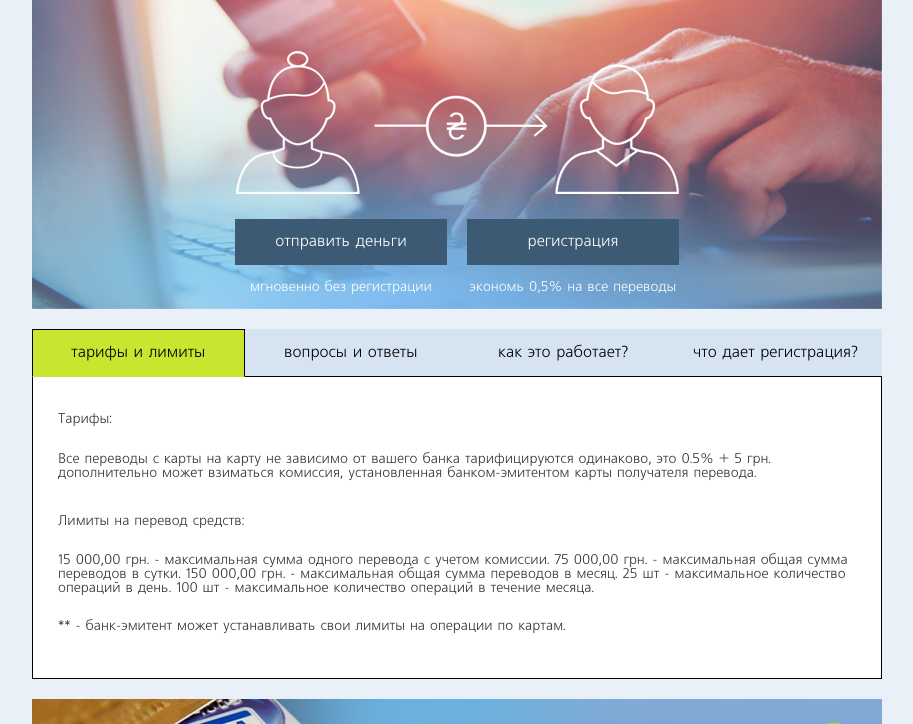
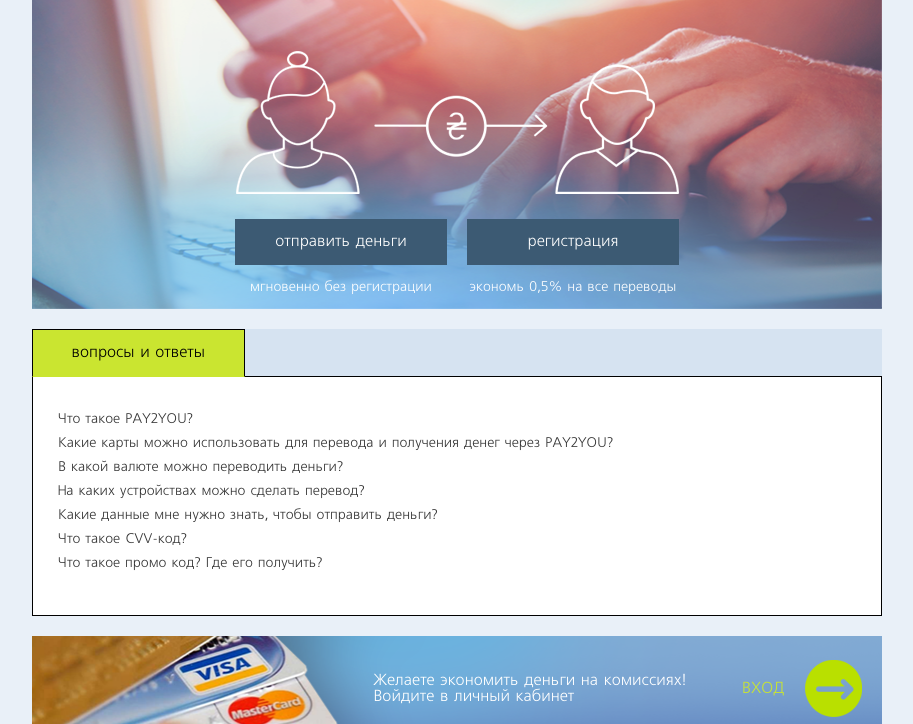
Before and after one commit to kshutashvili/k2k, a Django app: page / in a window 1280 px wide. Shown: the part 136-860 px from the top of the page, without its empty margins (183-1096 px from the left). Run offline with Django 3.2, Linux system fonts and the light colour scheme; data that the repository does not hold is empty; parts of the project's set-up code (start-up, migrations or seed data) failed here and were passed over; some libraries are stand-ins or nearby versions; some web fonts are replaced.

Commit message:
Add flatpages and landing tabs

```diff
--- /dev/null
+++ b/info/models.py
@@ -0,0 +1,53 @@
+# -*- coding: utf-8 -*-
+from __future__ import unicode_literals
+
+from django.db import models
+from django.core.urlresolvers import reverse
+
+
+class Flatpage(models.Model):
+    class Meta:
+        verbose_name = 'Информационная страница'
+        verbose_name_plural = 'Информационные страницы'
+
+    def __unicode__(self):
+        return self.title
+
+    slug = models.SlugField(primary_key=True)
+    title = models.CharField('Заголовок', max_length=140)
+    content = models.TextField('Содержание')
+    is_draft = models.BooleanField('Черновик', default=False)
+
+    def get_absolute_url(self):
+        return reverse('flatpage', args=(self.slug,))
+
+
+class LandingTabManager(models.Manager):
+    def actual(self, *args, **kwargs):
+        kwargs['content__is_draft'] = False
+        return self.exclude(content=None).filter(**kwargs)
+
+    def free_tab(self):
+        curr = self.aggregate(models.Max('order'))['order__max']
+        try:
+            return curr + 1
+        except TypeError:
+            return 1
+
+
+class LandingTab(models.Model):
+    class Meta:
+        verbose_name = 'Вкладка на лендинге'
+        verbose_name_plural = 'Вкладки на лендинге'
+        ordering = ('order',)
+
+    def __unicode__(self):
+        return 'Вкладка %i' % self.order
+
+    objects = LandingTabManager()
+
+    order = models.IntegerField('Порядок', default=objects.free_tab,
+                                unique=True)
+    content = models.OneToOneField(Flatpage, verbose_name='Страница',
+                                   limit_choices_to={'is_draft': False},
+                                   blank=True, null=True)
--- /dev/null
+++ b/info/templates/info/flatpage.html
@@ -0,0 +1,6 @@
+{% extends 'main/base.html' %}
+{% block title %}{{ page.title }} | {{ block.super }}{% endblock %}
+{% block content %}
+<h1>{{ page.title }}</h1>
+{{ page.content|linebreaks }}
+{% endblock %}
--- /dev/null
+++ b/info/urls.py
@@ -0,0 +1,8 @@
+from django.conf.urls import url
+
+from info import views
+
+
+urlpatterns = [
+    url(r'^(?P<slug>[\w\d][-\w\d]*)/$', views.flatpage, name='flatpage'),
+]
--- a/katuka/settings.py
+++ b/katuka/settings.py
@@ -40,6 +40,7 @@ INSTALLED_APPS = [
     'main',
     'users',
     'finance',
+    'info',
 ]
 
 MIDDLEWARE = [
--- a/katuka/urls.py
+++ b/katuka/urls.py
@@ -20,5 +20,6 @@ urlpatterns = [
     url(r'^', include('main.urls')),
     url(r'^', include('finance.urls')),
     url(r'^users/', include('users.urls')),
+    url(r'^info/', include(('info.urls'))),
     url(r'^admin/', admin.site.urls),
 ]
--- a/main/templates/main/base.html
+++ b/main/templates/main/base.html
@@ -2,7 +2,7 @@
 <!DOCTYPE html>
 <html>
 <head>
-	<title>K2K переводы</title>
+	<title>{% block title %}K2K переводы{% endblock %}</title>
 	<meta http-equiv="Content-Type" content="text/html" charset="utf-8">
 	<meta name="viewport" content="width=device-width, initial-scale=1, maximum-scale=1, user-scalable=no">
 	<link rel="stylesheet" type="text/css" href="{% static 'css/styles.css' %}">
--- a/main/templates/main/landing.html
+++ b/main/templates/main/landing.html
@@ -21,36 +21,19 @@
 
 		<div id="info-tabs" class="hidden-xs col-md-12 m-t-20">
 			<ul class="nav nav-tabs" role="tablist">
-				<li role="presentation" class="active"><a href="#tarifs-limits" aria-controls="tarifs-limits" role="tab" data-toggle="tab">тарифы и лимиты</a></li>
-				<li role="presentation"><a href="#asks-questions" aria-controls="asks-questions" role="tab" data-toggle="tab">вопросы и ответы</a></li>
-				<li role="presentation"><a href="#how-it-works" aria-controls="how-it-works" role="tab" data-toggle="tab">как это работает?</a></li>
-				<li role="presentation"><a href="#registration" aria-controls="registration" role="tab" data-toggle="tab">что дает регистрация?</a></li>
+				{% for tab in tabs %}
+				<li role="presentation"><a href="#{{ tab.content.slug }}" aria-controls="{{ tab.content.slug }}" role="tab" data-toggle="tab">{{ tab.content.title }}</a></li>
+				{% endfor %}
+				<li role="presentation" class="active"><a href="#asks-questions" aria-controls="asks-questions" role="tab" data-toggle="tab">вопросы и ответы</a></li>
 			</ul>
 			<!-- Tab panes -->
   			<div class="tab-content">
-    			<div role="tabpanel" class="tab-pane active" id="tarifs-limits">
-    				<h5>Тарифы:</h5>
-    				<br>
-    				<p>
-					Все переводы с карты на карту не зависимо от вашего банка тарифицируются одинаково, это 0.5% + 5 грн.
-					дополнительно может взиматься комиссия, установленная банком-эмитентом карты получателя перевода.
-					</p>
-					<br>
-					<h5>Лимиты на перевод средств:</h5>
-					<br>
-					<p>
-					15 000,00 грн. - максимальная сумма одного перевода с учетом комиссии.
-					75 000,00 грн. - максимальная общая сумма переводов в сутки.
-					150 000,00 грн. - максимальная общая сумма переводов в месяц.
-					25 шт - максимальное количество операций в день.
-					100 шт - максимальное количество операций в течение месяца.
-					</p>
-					<br>
-					<p>
-					** - банк-эмитент может устанавливать свои лимиты на операции по картам.
-					</p>
+				{% for tab in tabs %}
+    			<div role="tabpanel" class="tab-pane" id="{{ tab.content.slug }}">
+    				{{ tab.content.content|linebreaks }}
     			</div>
-    			<div role="tabpanel" class="tab-pane" id="asks-questions">
+				{% endfor %}
+				<div role="tabpanel" class="tab-pane active" id="asks-questions">
     				<p>Что такое PAY2YOU?</p>
 
 					<p>Какие карты можно использовать для перевода и получения денег через PAY2YOU?</p>
@@ -64,34 +47,6 @@
 					<p>Что такое CVV-код?</p>
 
 					<p>Что такое промо код? Где его получить?</p>
-
-    			</div>
-    			<div role="tabpanel" class="tab-pane" id="how-it-works">
-    				<h4>Как перевести деньги с карты на карту?</h4>
-    				<p>
-						Наиболее удобный способ перекинуть деньги, зная номер карты получателя, или хотя бы номер его мобильного телефона
-						— это онлайн-сервис денежных переводов.
-					</p>
-					<p>
-						Денежные переводы сервиса PAY2YOU освобождают вас от посещения отделений банков и поисков терминала. Зачисление происходит согласно правилам работы банка, карта которого получает деньги. Обычно процесс занимает несколько минут.
-					</p>
-					<p>
-						Перевести деньги очень просто — достаточно указать: номер карты получателя, номер вашей карты, CVV2/CVC2 вашей карты,сумму перечисления.
-    				</p>
-    			</div>
-
-    			<div role="tabpanel" class="tab-pane" id="registration">
-    				<h4>Что дает регистрация?</h4>
-					<p>
-						Наиболее удобный способ перекинуть деньги, зная номер карты получателя, или хотя бы номер его мобильного телефона
-						— это онлайн-сервис денежных переводов.
-					</p>
-					<p>
-						Денежные переводы сервиса PAY2YOU освобождают вас от посещения отделений банков и поисков терминала. Зачисление происходит согласно правилам работы банка, карта которого получает деньги. Обычно процесс занимает несколько минут.
-					</p>
-					<p>
-						Перевести деньги очень просто — достаточно указать: номер карты получателя, номер вашей карты, CVV2/CVC2 вашей карты, сумму перечисления.
-					</p>
 
     			</div>
   			</div>
--- a/main/views.py
+++ b/main/views.py
@@ -1,8 +1,11 @@
 from django.shortcuts import render, redirect
+
+from info.models import LandingTab
 
 
 def landing(request):
     if request.user.is_authenticated():
         # We need this redirect while we have no landing.
         return redirect('transfer')
-    return render(request, 'main/landing.html')
+    tabs = LandingTab.objects.actual().select_related('content')
+    return render(request, 'main/landing.html', {'tabs': tabs})
```
Also changed, not shown: info/admin.py (added, +41 -0 lines), info/apps.py (added, +7 -0 lines), info/views.py (added, +8 -0 lines), info/__init__.py (added).
